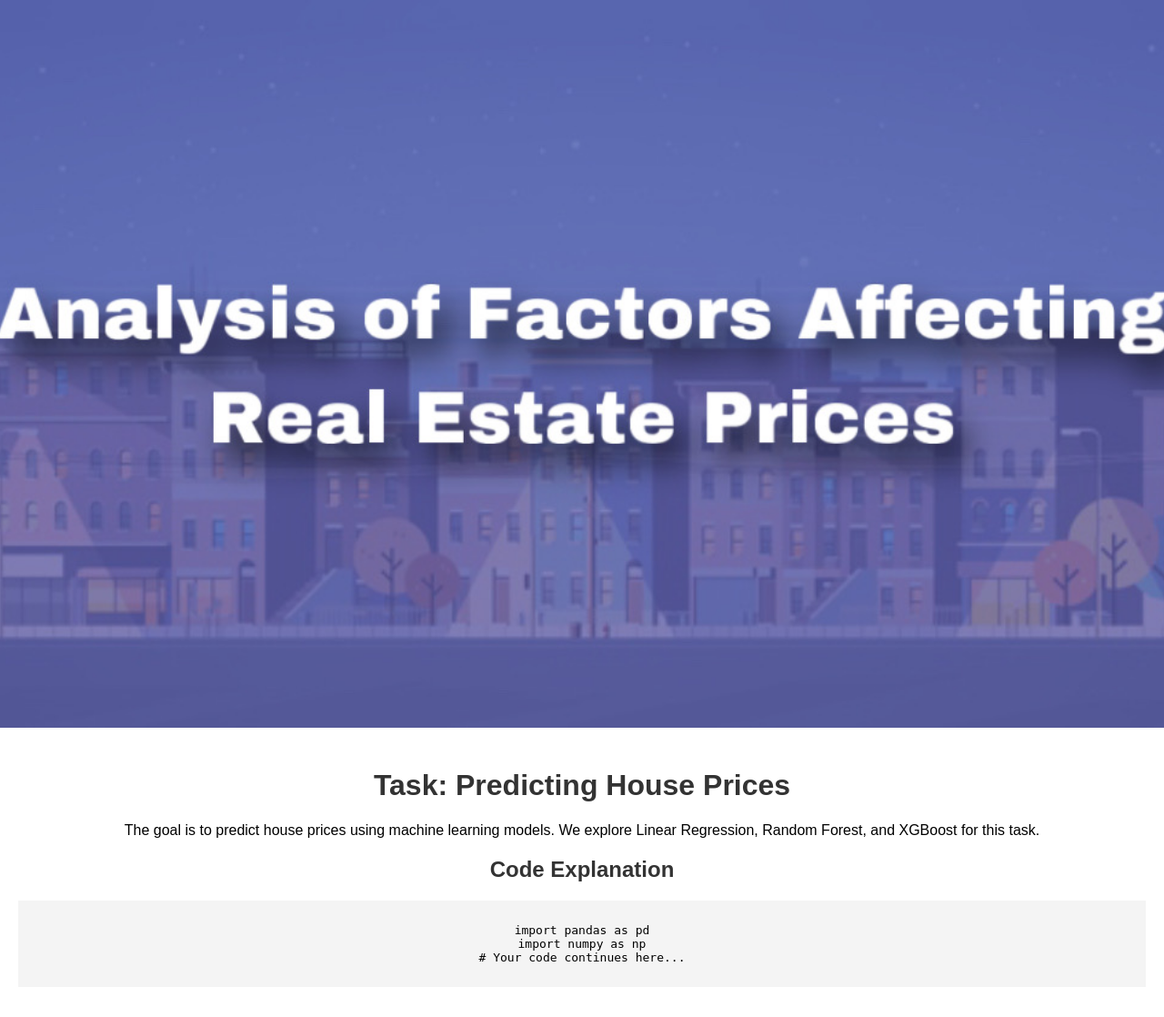
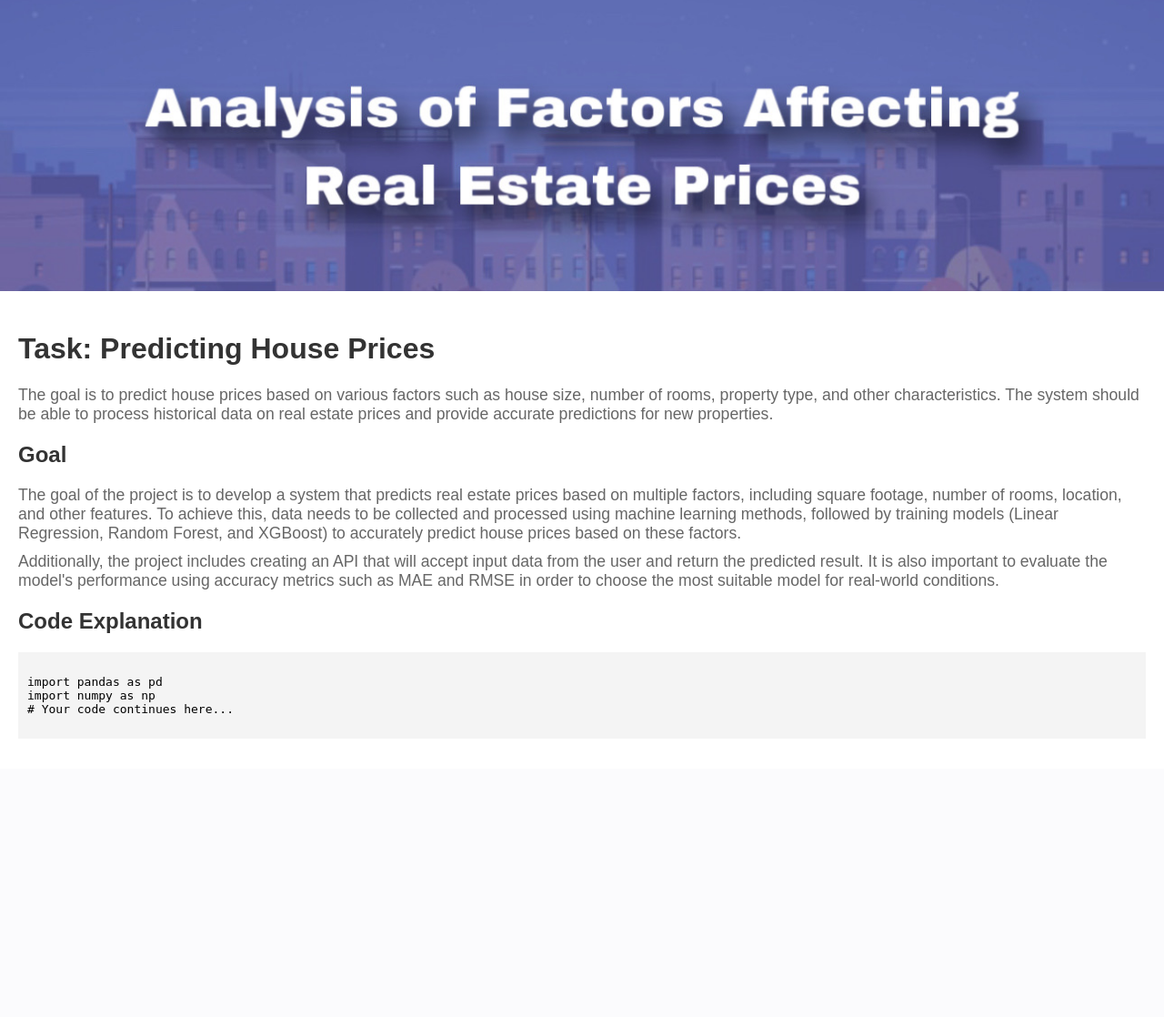
Before and after one commit to Kateryna2k23KK/Real_estate, a Flask app: page / in a window 1280 px wide. Shown: the whole page at 91% size. After the commit the page ends 784 px from the top, so only its background shows below. Run offline with Flask 3, Linux system fonts and the light colour scheme.

Commit message:
Updated layout and added Task and Goal sections

```diff
--- a/flask_site/static/styles/style.css
+++ b/flask_site/static/styles/style.css
@@ -1,4 +1,4 @@
-/* style.css */
+
 body {
     font-family: Arial, sans-serif;
     margin: 0;
@@ -7,18 +7,19 @@ body {
 
 .hero img {
     width: 100%;
-    height: 100vh;
+    height: 40vh;
     object-fit: cover;
 }
 
 .content {
     padding: 20px;
     background-color: #fff;
-    text-align: center;
+    text-align: left;
 }
 
 h1, h2 {
     color: #333;
+    text-align: left;
 }
 
 code {
@@ -28,3 +29,10 @@ code {
     white-space: pre-wrap;
     word-wrap: break-word;
 }
+
+p {
+    color: #666;
+    font-size: 1.1em;
+    margin: 10px 0;
+    text-align: left;
+}
--- a/flask_site/templates/index.html
+++ b/flask_site/templates/index.html
@@ -15,7 +15,12 @@
     <!-- Task and Objective -->
     <div class="content">
         <h1><strong>Task</strong>: Predicting House Prices</h1>
-        <p>The goal is to predict house prices using machine learning models. We explore Linear Regression, Random Forest, and XGBoost for this task.</p>
+        <p>The goal is to predict house prices based on various factors such as house size, number of rooms, property type, and other characteristics. The system should be able to process historical data on real estate prices and provide accurate predictions for new properties.</p>
+
+        <h2><strong>Goal</strong></h2>
+        <p>The goal of the project is to develop a system that predicts real estate prices based on multiple factors, including square footage, number of rooms, location, and other features. To achieve this, data needs to be collected and processed using machine learning methods, followed by training models (Linear Regression, Random Forest, and XGBoost) to accurately predict house prices based on these factors.</p>
+
+        <p>Additionally, the project includes creating an API that will accept input data from the user and return the predicted result. It is also important to evaluate the model's performance using accuracy metrics such as MAE and RMSE in order to choose the most suitable model for real-world conditions.</p>
 
         <h2><strong>Code Explanation</strong></h2>
         <pre><code>
```
Also changed, not shown: requirements.txt (deleted, +0 -9 lines), 1 other file.
